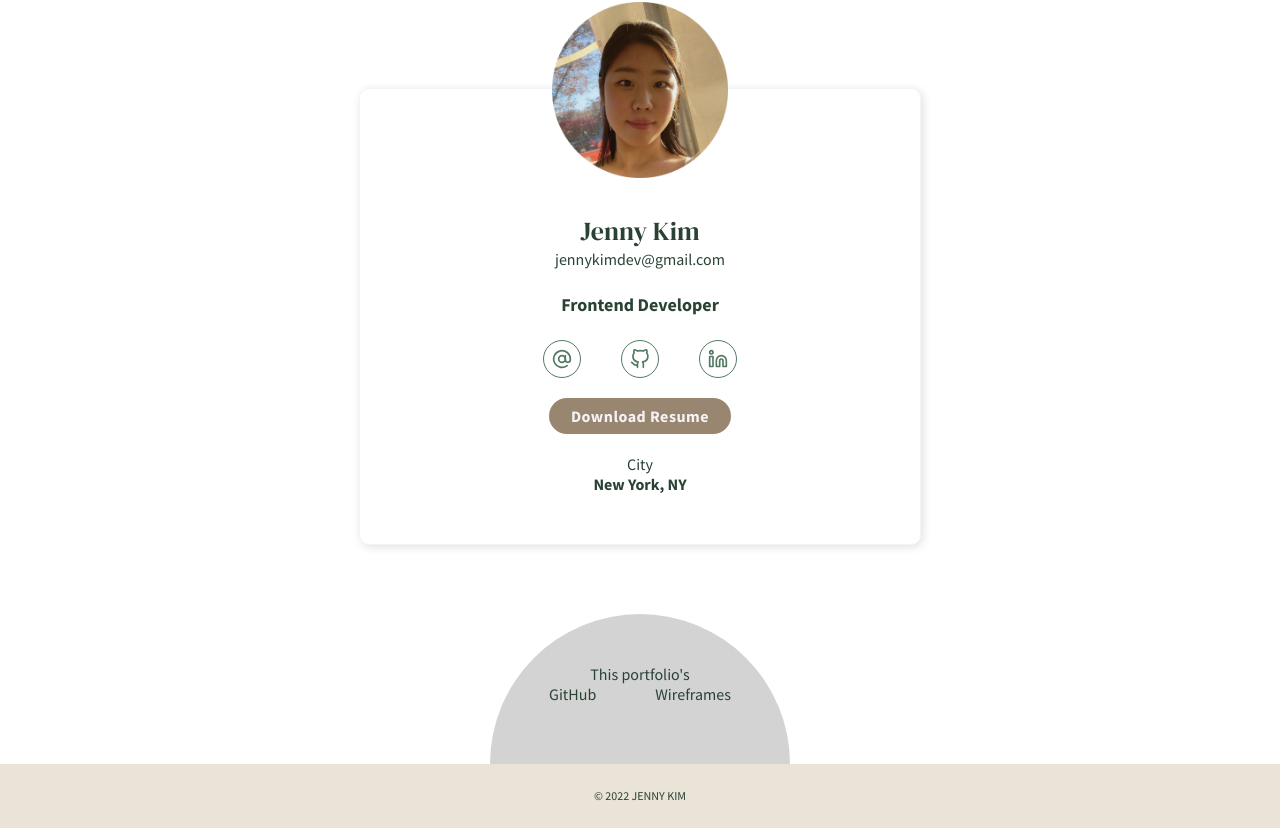
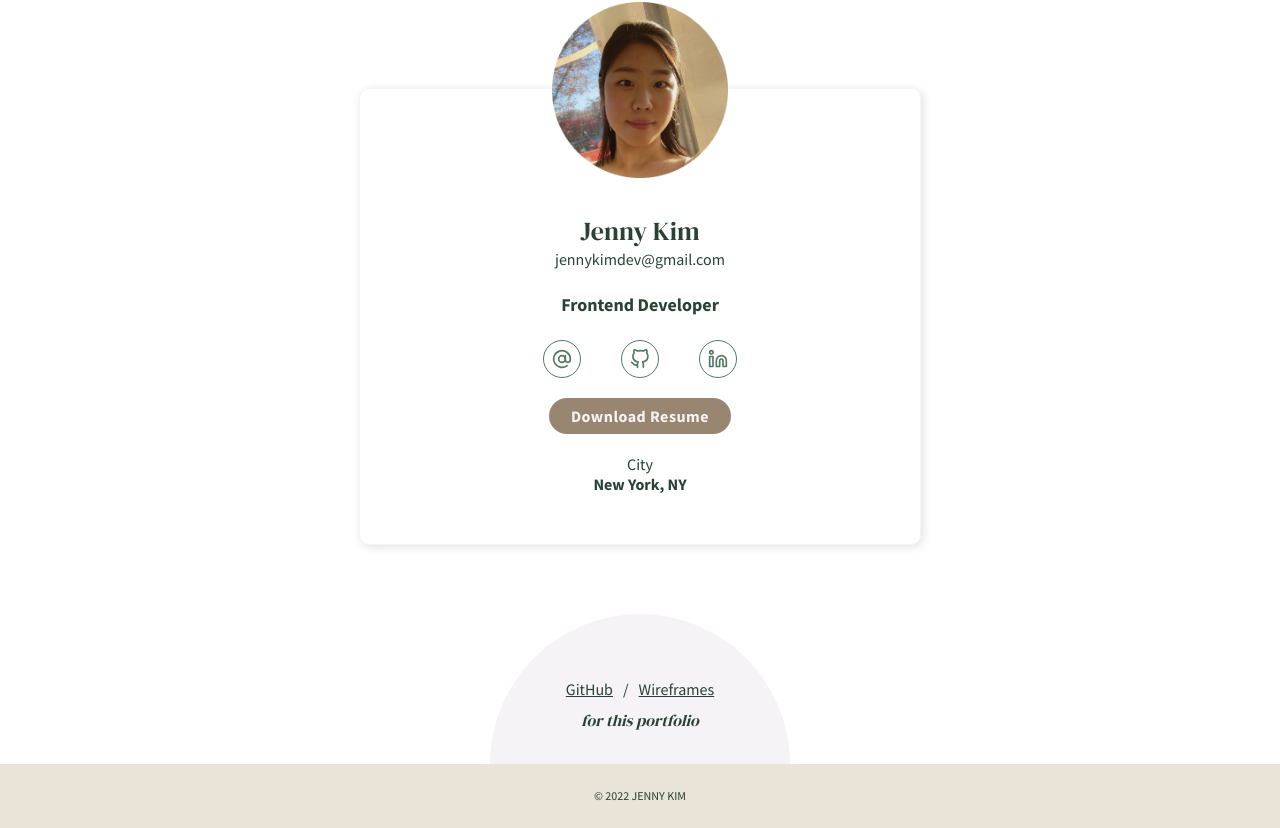
Before and after one commit to kim-jenny5/my-portfolio-site, a React (Create React App) app: page / in a window 1280 px wide. Shown: the part 3755-4583 px from the top of the page. Built offline with nearby package versions, Linux system fonts and the light colour scheme.

Commit message:
css added to semicircle component

```diff
--- a/src/Components/09-Portfolio/Portfolio.js
+++ b/src/Components/09-Portfolio/Portfolio.js
@@ -1,17 +1,30 @@
 import React from "react";
-import { PortfolioCont, SemiCircle, TextCont } from "./style";
+import { PortfolioCont, SemiCircle } from "./style";
 
 export default function Portfolio() {
 	return (
 		<PortfolioCont>
 			<SemiCircle>
-				{/* <TextCont> */}
-				<div>This portfolio's</div>
 				<div>
-					<span>GitHub</span>
-					<span>Wireframes</span>
+					<span>
+						<a
+							href="https://github.com/kim-jenny5/my-portfolio-site"
+							target="_blank"
+							rel="noreferrer"
+						>
+							GitHub
+						</a>
+						/
+						<a
+							href="https://www.figma.com/file/m8lN7wdXg9pB8MQMqSyt5V/Portfolio-Website?node-id=0%3A1"
+							target="_blank"
+							rel="noreferrer"
+						>
+							Wireframes
+						</a>
+					</span>
 				</div>
-				{/* </TextCont> */}
+				<div>for this portfolio</div>
 			</SemiCircle>
 		</PortfolioCont>
 	);
--- a/src/Components/09-Portfolio/style.js
+++ b/src/Components/09-Portfolio/style.js
@@ -8,26 +8,35 @@ export const PortfolioCont = styled.div`
 `;
 
 export const SemiCircle = styled.div`
+	display: flex;
+	flex-direction: column;
 	align-self: center;
+	background-color: #f5f3f6;
+	text-align: center;
+	align-items: center;
+	row-gap: 10px;
 	width: 300px;
 	height: 150px;
-	background-color: lightgray;
 	border-radius: 150px 150px 0px 0px;
-	text-align: center;
-	align-items: center;
-	/* row-gap: 20px; */
 
 	> div:first-child {
-		margin-top: 50px;
+		margin-top: 65px;
+		align-items: center;
+
+		> span {
+			display: flex;
+			flex-direction: row;
+			column-gap: 10px;
+
+			> a {
+				color: inherit;
+			}
+		}
 	}
 
 	> div:last-child {
-		display: flex;
-		flex-direction: row;
-
-		/* justify-content: center; */
-		justify-content: space-evenly;
-		/* column-gap: 5px; */
+		font-family: DM Serif Display;
+		font-style: italic;
 	}
 `;
 
```
